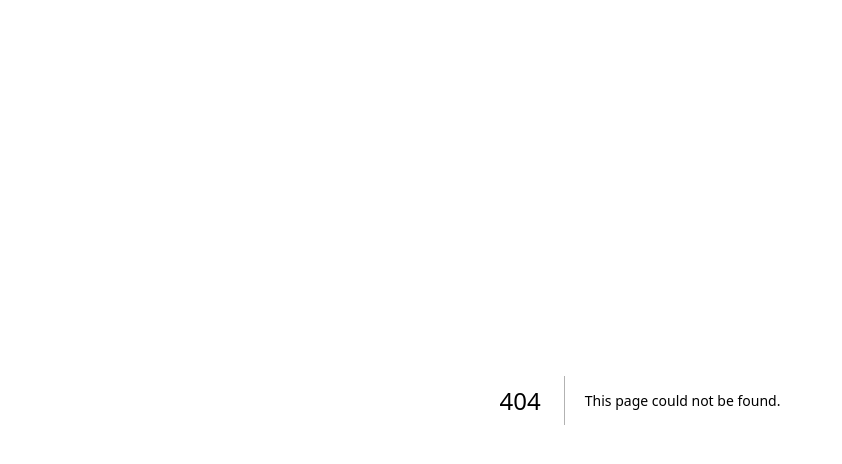
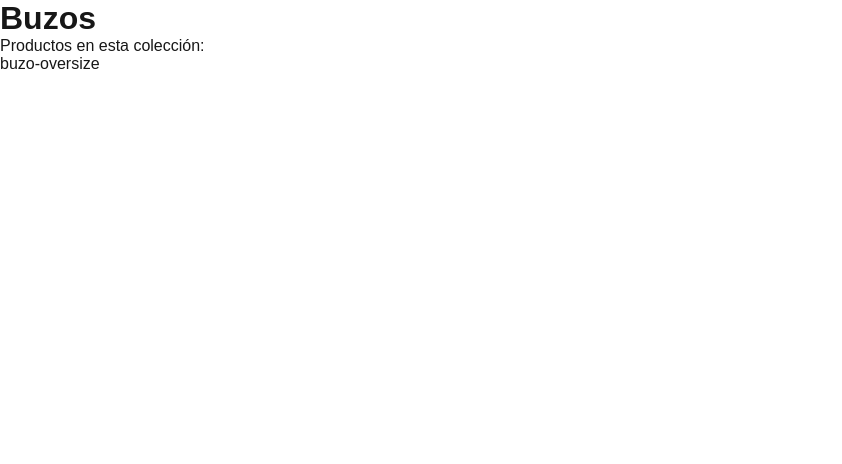
Before and after one commit to sergiopaulodev/shopify-headless-frontend, a Next.js app: page /collections/buzos in a window 1280 px wide. Before the commit this address had no page. Shown: the top 464 px of the page, without its empty margins (0-842 px from the left). Built offline with nearby package versions, Linux system fonts and the light colour scheme.

Commit message:
feat(collection): add collection routes using domain  facade

```diff
--- /dev/null
+++ b/app/collections/[handle]/page.js
@@ -0,0 +1,30 @@
+import { notFound } from "next/navigation";
+import { getCollectionByHandle } from "@/lib/commerce/collections";
+
+export default async function CollectionPage({ params }) {
+    const { handle } = await params;
+
+    const collection = await getCollectionByHandle(handle);
+
+    if (!collection) {
+        notFound();
+    }
+
+    return (
+        <main>
+            <h1>{collection.title}</h1>
+
+            {collection.description && (
+                <p>{collection.description}</p>
+            )}
+            <p>Productos en esta colección:</p>
+            <ul>
+                {collection.products.map((productHandle) => (
+                    <li key={productHandle}>{productHandle}</li>
+                    )
+                )
+                }
+            </ul>
+        </main>
+    );
+}
```
Also changed, not shown: app/collections/page.js (added, +23 -0 lines).
